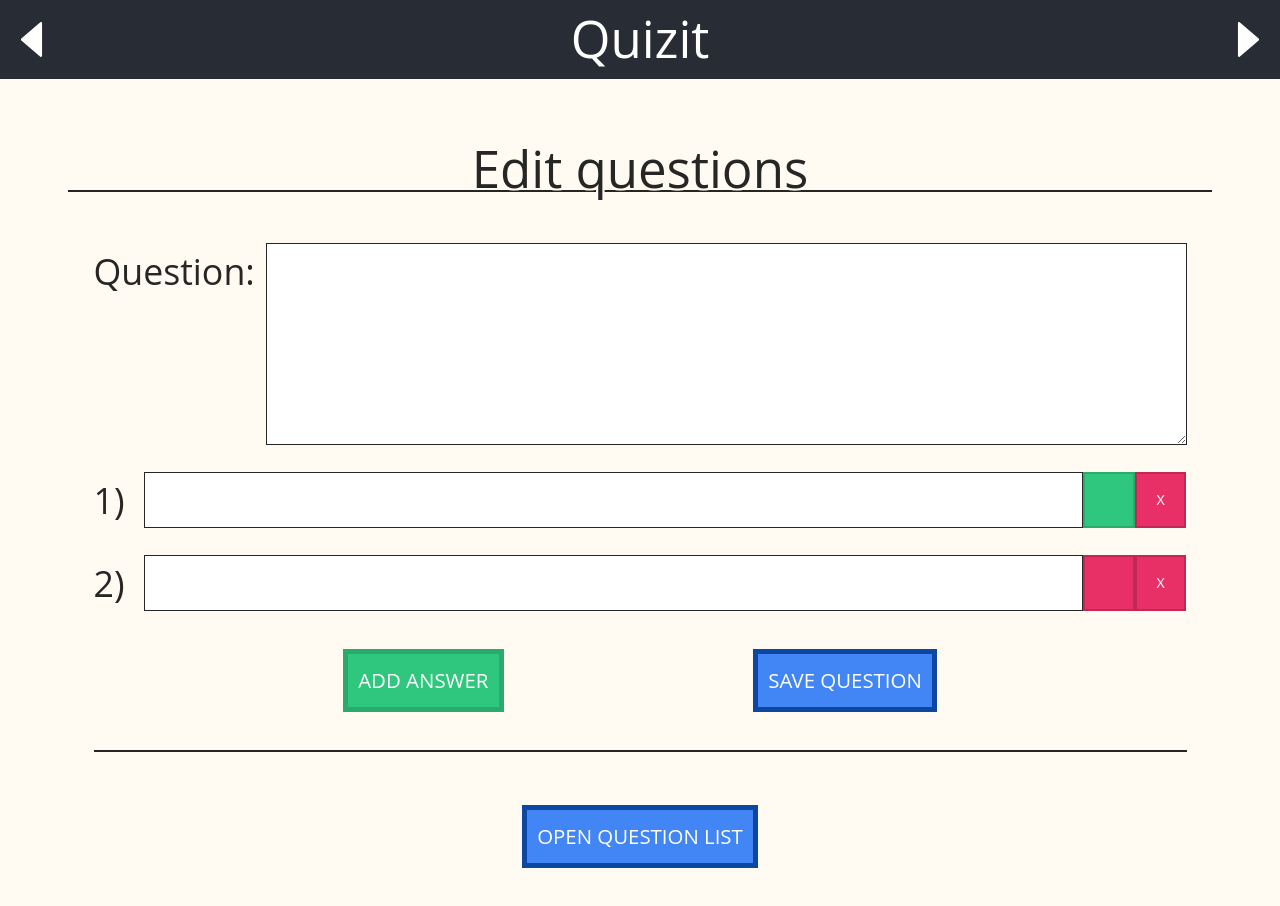
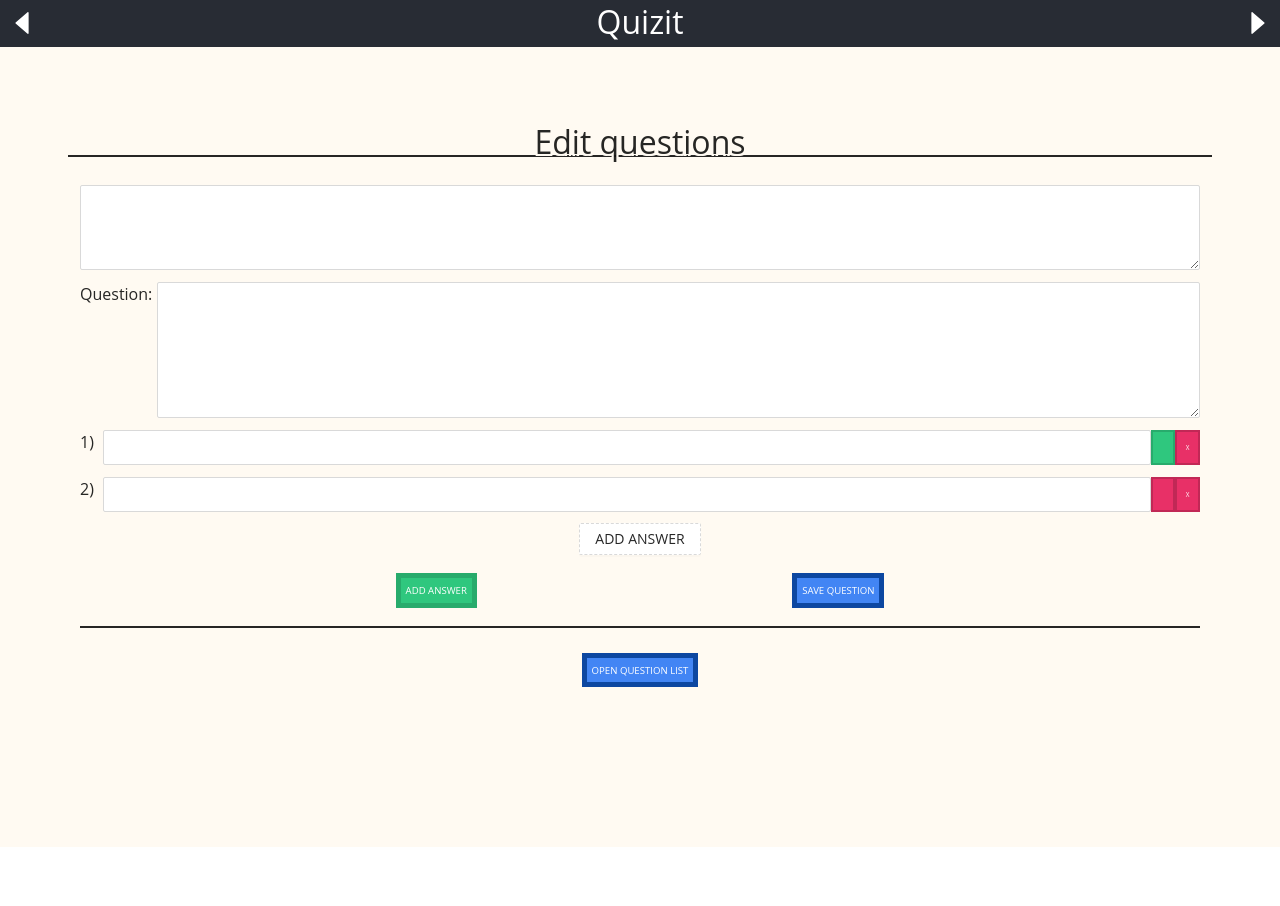
Before and after one commit to ZooMic/real-projects, a React app in the folder quizit/: page /edit/1 in a window 1280 px wide. After the commit the page ends 847 px from the top, so only its background shows below. Built offline with nearby package versions, Linux system fonts and the light colour scheme.

Commit message:
quizit: Ant design refactor WIP

```diff
--- /dev/null
+++ b/quizit/src/components/Input/Input.js
@@ -0,0 +1,21 @@
+import React from 'react'
+import classNames from 'classnames';
+import { Input as AntInput } from 'antd';
+import { fontInherit } from './Input.module.css';
+
+export const Input = ({ infoText='', status='info', className, ...rest }) => {
+    const styles = classNames(className, fontInherit);
+
+    return (
+        <AntInput
+            className={styles}
+            {...rest}
+        />
+    )
+}
+
+const { TextArea: AntTextArea } = AntInput;
+export const TextArea = ({ infoText='', status='info', className, ...rest }) => {
+    const styles = classNames(className, fontInherit);
+    return <AntTextArea className={styles} {...rest} />
+}
--- /dev/null
+++ b/quizit/src/components/Input/Input.module.css
@@ -0,0 +1,7 @@
+textarea.fontInherit,
+input.fontInherit,
+span.fontInherit,
+.fontInherit span,
+.fontInherit input {
+    font-size: inherit;
+}
--- /dev/null
+++ b/quizit/src/components/Input/index.js
@@ -0,0 +1 @@
+export { Input, TextArea } from './Input';
--- a/quizit/src/components/SupContent/SupContent.module.css
+++ b/quizit/src/components/SupContent/SupContent.module.css
@@ -2,7 +2,7 @@
     display: flex;
     flex-direction: column;
     align-items: center;
-    font-size: 1.5em;
+    font-size: var(--font-small);
     padding: 0.5em;
 }
 
--- a/quizit/src/components/SupTitle/SupTitle.module.css
+++ b/quizit/src/components/SupTitle/SupTitle.module.css
@@ -9,6 +9,6 @@
         -2px -2px #fffaf2;
     width: 100%;
     white-space: pre;
-    font-size:1.5em;
+    font-size:var(--font-middle);
     text-align: center;
 }
--- a/quizit/src/containers/AddPage/AddPage.js
+++ b/quizit/src/containers/AddPage/AddPage.js
@@ -1,4 +1,7 @@
 import React, { Fragment, useState, useEffect } from 'react';
+import { Input } from '../../components/Input';
+import { BarsOutlined } from '@ant-design/icons';
+
 import { NavLink, useHistory } from "react-router-dom";
 import SubLayout from '../../components/SupLayout';
 import SupTitle from '../../components/SupTitle';
@@ -6,7 +9,7 @@
 import Modal from '../../components/Modal';
 import { useTextValidator, useRouteNormalizer } from '../../custom-hooks';
 import useQuizActions from '../../reducers/quizes/quizesActions';
-import { error, submitBtn, warning, asterixMessage, available, disabled, warningBtn, input } from './AddPage.module.css';
+import { error, submitBtn, warning, asterixMessage, available, disabled, warningBtn, input, newInput } from './AddPage.module.css';
 
 
 // TODO - remove mock, handle real quiz list from redux state
@@ -59,8 +62,7 @@
             <SubLayout>
                 <SupTitle>Add new quiz</SupTitle>
                 <SupContent>
-                    <label htmlFor="quiz-name">How would you like to name it?</label>
-                    <input className={input} type="text" name="quiz-name" id="quiz-name" value={quizName} onChange={onQuizNameChanged} placeholder="Example quiz name 1"/>
+                    <Input placeholder="Enter quiz name" value={quizName} onChange={onQuizNameChanged} />
                     {quizExist ?
                         <div className={`${asterixMessage} ${warning}`}>
                             <span>*</span>
@@ -76,7 +78,7 @@
                         className={`${submitBtn} ${!quizNameIssue ? available : quizNameIssue}`}
                         to={`/edit/${normalizedQuizName}`}
                         onClick={navLinkHandler}
-                    >Add some questions</NavLink>
+                    >ADD</NavLink>
                 </SupContent>
             </SubLayout>
             <Modal>
--- a/quizit/src/containers/AddPage/AddPage.module.css
+++ b/quizit/src/containers/AddPage/AddPage.module.css
@@ -32,6 +32,7 @@
     border: 5px solid;
     color: white;
     margin-top: 2em;
+    width: 100%;
 }
 
 .disabled {
@@ -48,3 +49,7 @@
     background-color: #ffbb33;
     border-color: #ff8800;
 }
+
+.newInput, .newInput input {
+    font-size: inherit;
+}
--- a/quizit/src/containers/EditQuizPage/EditQuizPage.js
+++ b/quizit/src/containers/EditQuizPage/EditQuizPage.js
@@ -4,6 +4,9 @@
 import SupTitle from '../../components/SupTitle';
 import SupContent from '../../components/SupContent';
 import SupSpliter from '../../components/SupSpliter';
+import { Input, TextArea } from '../../components/Input';
+import { Button as AntButton } from 'antd';
+
 import Button, { Group, XSMALL, SMALL, NEUTRAL, NEGATIVE, POSITIVE } from '../../components/Button';
 import { useQuizSelector } from '../../reducers/quizes/quizesSelectors';
 
@@ -78,20 +81,23 @@
         <SubLayout>
             <SupTitle>Edit questions</SupTitle>
             <SupContent className={contentWrapper}>
+                <TextArea />
                 <div className={inputWrapper}>
                     <label htmlFor="question">Question:</label>
-                    <textarea className={bordered} id="question" rows="5" value={question} onChange={handleQuestionChange}></textarea>
+                    <TextArea id="question" rows="5" value={question} onChange={handleQuestionChange} />
                 </div>
                 {
                     answers.map(({ text, correct }, id) => (
                         <div className={inputWrapper} key={`answer-${id}`}>
                             <label htmlFor={id}>{id + 1})&nbsp;</label>
-                            <input className={bordered} type="text" name={id} id={id} value={text} onChange={handleAnswerChange} />
+                            <Input name={id} id={id} value={text} onChange={handleAnswerChange}/>
+                            {/* <input className={bordered} type="text" name={id} id={id} value={text} onChange={handleAnswerChange} /> */}
                             <Button size={XSMALL} color={correct ? POSITIVE : NEGATIVE} onClick={handleAnswerButton} name={id} className={sideBtn}/>
                             <Button size={XSMALL} color={NEGATIVE} onClick={handleRemoveAnswer} name={id} className={sideBtn}>X</Button>
                         </div>
                     ))
                 }
+                <AntButton type="dashed">ADD ANSWER</AntButton>
                 <Group>
                     <Button size={SMALL} onClick={handleAddAnswer}>ADD ANSWER</Button>
                     <Button size={SMALL} color={NEUTRAL} onClick={x => x}>SAVE QUESTION</Button>
--- a/quizit/src/containers/EditQuizPage/EditQuizPage.module.css
+++ b/quizit/src/containers/EditQuizPage/EditQuizPage.module.css
@@ -9,7 +9,7 @@
 
 .inputWrapper {
     display: flex;
-    font-size: 0.7em;
+    font-size: var(--font-xsmall);
     width: 100%;
 }
 
@@ -18,9 +18,8 @@
 }
 
 .inputWrapper textarea, .inputWrapper input {
-    font-family: inherit;
-    font-size: 0.7em;
-    width: 100%;
+    /* font-family: inherit; */
+    /* width: 100%; */
 }
 
 .bordered {
--- a/quizit/src/containers/MainLayout/MainBanner.js
+++ b/quizit/src/containers/MainLayout/MainBanner.js
@@ -9,17 +9,17 @@
     const { pathname } = useLocation();
     const { goBack, goForward } = useHistory();
 
-    const isRootPath = pathname !== rootPath;
+    const isRootPath = pathname === rootPath;
     const classes = classNames(
         header,
-        isRootPath ? small : '',
+        !isRootPath ? small : '',
     )
 
     return (
         <header className={classes}>
-            {isRootPath ? <button className={left} onClick={goBack}><CaretLeftOutlined /></button> : null}
+            {!isRootPath ? <button className={left} onClick={goBack}><CaretLeftOutlined /></button> : null}
             <NavLink className={title} activeClassName={active} to="/">Quizit</NavLink>
-            {isRootPath ? <button className={right} onClick={goForward}><CaretRightOutlined /></button> : null}
+            {!isRootPath ? <button className={right} onClick={goForward}><CaretRightOutlined /></button> : null}
         </header>
     )
 }
--- a/quizit/src/containers/MainLayout/MainBanner.module.css
+++ b/quizit/src/containers/MainLayout/MainBanner.module.css
@@ -1,10 +1,10 @@
 .header {
+    font-size: var(--font-big);
     background: #282c34;
     color: white;
-    font-size: 3em;
     line-height: 2em;
     text-align: end;
-    transition: 0.2s linear;
+    transition: 0.1s linear;
     display: flex;
     justify-content: space-between;
     width: 100%;
@@ -12,8 +12,8 @@
 }
 
 .small {
-    font-size: 1.5em;
-    line-height: 1.5em;
+    font-size: var(--font-middle);
+    line-height: 1.4em;
 }
 
 
@@ -51,11 +51,6 @@
 }
 
 @keyframes fadein {
-    from {
-        opacity: 0;
-    }
-
-    to {
-        opacity: 1;
-    }
+    from { opacity: 0; }
+    to { opacity: 1; }
 }
--- a/quizit/src/containers/MainPage/MainPage.module.css
+++ b/quizit/src/containers/MainPage/MainPage.module.css
@@ -35,7 +35,7 @@
     text-align: center;
     border: 5px solid;
     box-shadow: 5px 5px #c5c5c5;
-    font-size: 1.2em;
+    font-size: var(--font-small);
     border-radius: 5px;
     font-weight: bold;
 
--- a/quizit/src/index.css
+++ b/quizit/src/index.css
@@ -4,3 +4,10 @@
   -webkit-font-smoothing: antialiased;
   -moz-osx-font-smoothing: grayscale;
 }
+
+:root {
+  --font-big: 64px;
+  --font-middle: 32px;
+  --font-small: 24px;
+  --font-xsmall: 16px;
+}
```
